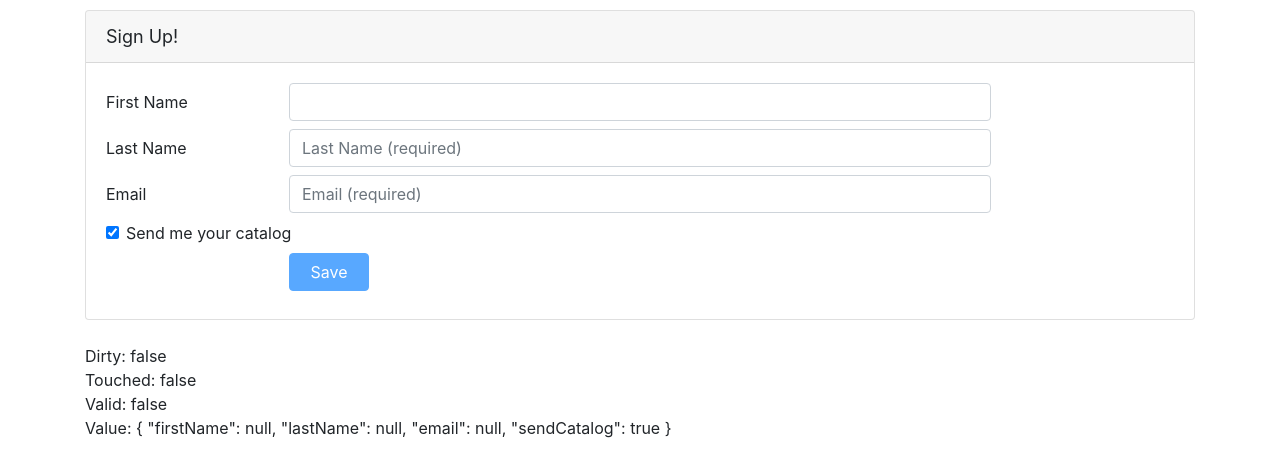
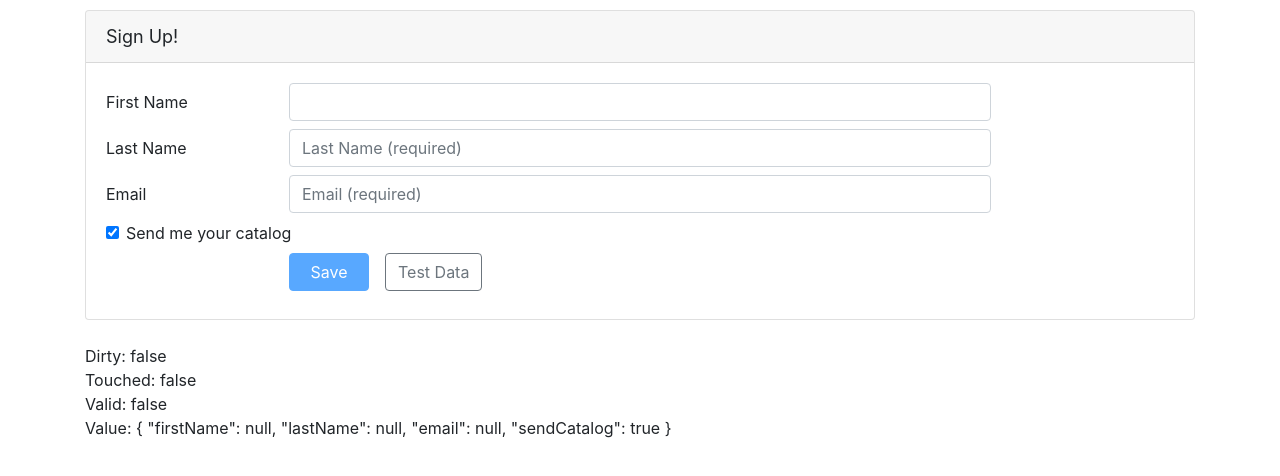
Before and after one commit to OME94/Angular-Reactive-Forms-Course, an Angular app: page / in a window 1280 px wide. Shown: the top 476 px of the page. Built offline with nearby package versions, Linux system fonts and the light colour scheme.

Commit message:
Understand SetValue()

```diff
--- a/src/app/customers/customer.component.html
+++ b/src/app/customers/customer.component.html
@@ -203,6 +203,11 @@
                   [disabled]="!customerForm.valid">
             Save
           </button>
+          <button class="btn btn-outline-secondary"
+          type="button"
+          (click)="populateTestData()">
+            Test Data
+          </button>
         </div>
       </div>
     </form>
--- a/src/app/customers/customer.component.ts
+++ b/src/app/customers/customer.component.ts
@@ -27,4 +27,13 @@
     console.log(this.customerForm);
     console.log('Saved: ' + JSON.stringify(this.customerForm.value));
   }
+
+  populateTestData(): void{
+    this.customerForm.setValue({
+      firstName: 'Mayor',
+      lastName: 'Emman',
+      email: 'may@gm.com',
+      sendCatalog: false
+    })
+  }
 }
```
